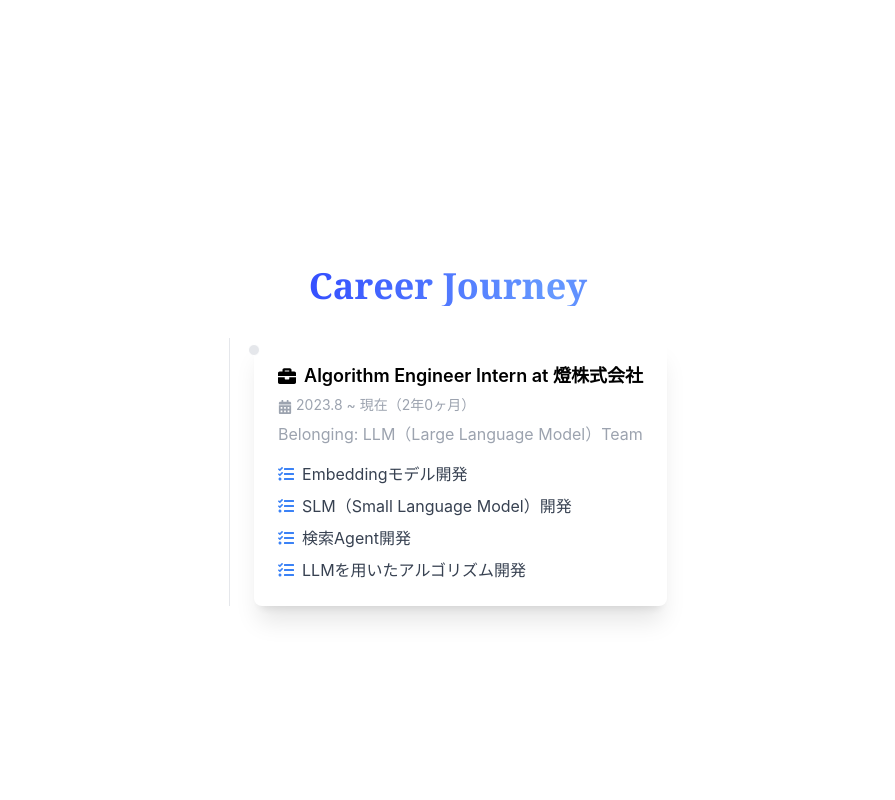
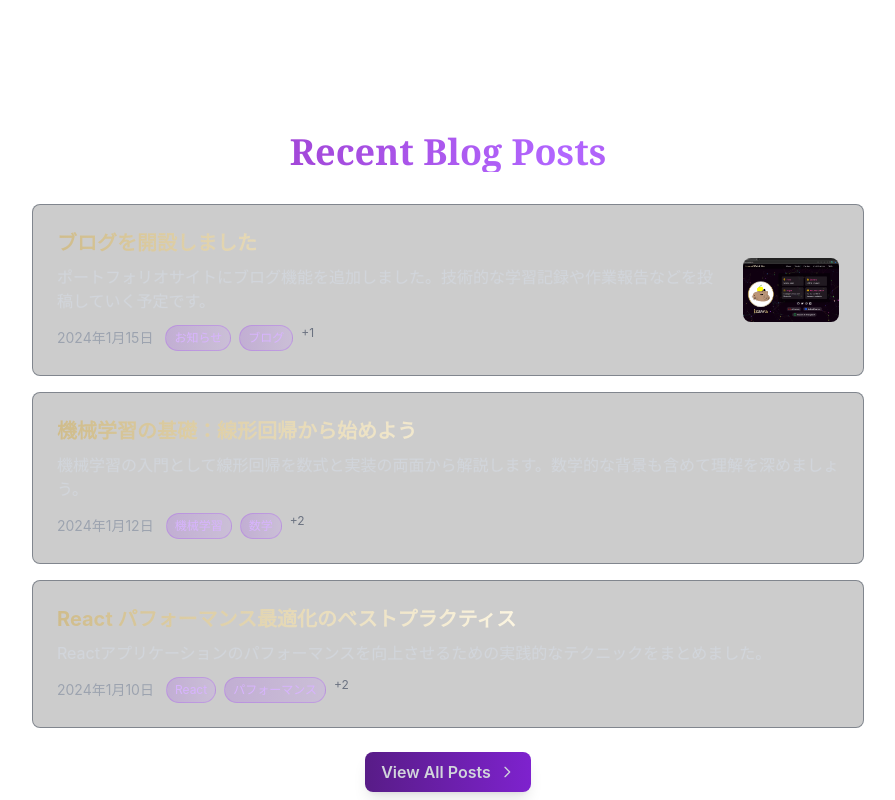
Before and after one commit to Omusubi0123/portfolio, a React (Vite) app: page / in a window 1280 px wide. Shown: the part 1540-2340 px from the top of the page, without its empty margins (192-1087 px from the left). Built offline with nearby package versions, Linux system fonts and the light colour scheme.

Commit message:
feat: トップページに最近のブログ記事を表示

```diff
--- a/package.json
+++ b/package.json
@@ -13,6 +13,7 @@
     "@emotion/react": "^11.14.0",
     "@emotion/styled": "^11.14.0",
     "@mui/material": "^7.0.2",
+    "@tailwindcss/line-clamp": "^0.4.4",
     "@types/react-router-dom": "^5.3.3",
     "framer-motion": "^12.4.1",
     "lucide-react": "^0.474.0",
--- a/src/components/Blog/BlogCard.tsx
+++ b/src/components/Blog/BlogCard.tsx
@@ -12,7 +12,7 @@ const BlogCard: React.FC<BlogCardProps> = ({ post }) => {
       to={`/blog/${post.id}`}
       className="block group transform transition-all duration-300 hover:scale-105"
     >
-      <article className="bg-black/40 backdrop-blur-sm rounded-xl p-6 h-full border border-gray-700/50 hover:border-gray-500/70 transition-all duration-300">
+      <article className="bg-black/40 backdrop-blur-sm rounded-xl p-6 h-full border border-gray-700/50 hover:border-gray-500/70 transition-all duration-300 flex flex-col">
         {post.thumbnail && (
           <div className="mb-4 rounded-lg overflow-hidden">
             <img
@@ -23,7 +23,7 @@ const BlogCard: React.FC<BlogCardProps> = ({ post }) => {
           </div>
         )}
 
-        <div className="flex flex-col h-full">
+        <div className="flex flex-col flex-grow">
           <h3 className="text-xl md:text-2xl font-bold shine-gold-text mb-3 line-clamp-2">
             {post.title}
           </h3>
@@ -32,6 +32,7 @@ const BlogCard: React.FC<BlogCardProps> = ({ post }) => {
             {post.summary}
           </p>
 
+          <div className="mt-auto">
             <div className="flex flex-wrap gap-2 mb-3">
               {post.tags.slice(0, 3).map((tag, index) => (
                 <span
@@ -56,6 +57,7 @@ const BlogCard: React.FC<BlogCardProps> = ({ post }) => {
               })}
             </time>
           </div>
+        </div>
       </article>
     </Link>
   );
--- a/src/components/Blog/BlogPost.tsx
+++ b/src/components/Blog/BlogPost.tsx
@@ -230,11 +230,11 @@ const BlogPost: React.FC = () => {
         </article>
 
         {/* 記事の最後 */}
-        <div className="mt-12 pt-8 border-t border-gray-700/50">
+        <div className="mt-6 pt-4 border-t border-gray-700/50">
           <div className="flex justify-center">
             <Link
               to="/blog"
-              className="px-6 py-3 bg-gradient-to-r from-yellow-600 to-yellow-400 text-black font-semibold rounded-lg hover:from-yellow-500 hover:to-yellow-300 transition-all duration-300"
+              className="px-5 py-3 bg-gradient-to-r from-yellow-600 to-yellow-400 text-black font-semibold rounded-lg transition-all duration-300 transform hover:scale-105"
             >
               Read Other Posts
             </Link>
--- /dev/null
+++ b/src/components/Blog/BlogSection.tsx
@@ -0,0 +1,152 @@
+import React from 'react';
+import { Link } from 'react-router-dom';
+import { motion, useAnimation } from 'framer-motion';
+import { useInView } from 'react-intersection-observer';
+import Section from '../Section';
+import { getBlogPostMetadata } from './blogData';
+
+const BlogSection: React.FC = () => {
+  const controls = useAnimation();
+  const [ref, inView] = useInView({
+    triggerOnce: false,
+    threshold: 0.2,
+  });
+
+  const posts = getBlogPostMetadata()
+    .sort((a, b) => new Date(b.date).getTime() - new Date(a.date).getTime())
+    .slice(0, 4); // 最新の4件のみ表示
+
+  React.useEffect(() => {
+    if (inView) {
+      controls.start('visible');
+    } else {
+      controls.start('hidden');
+    }
+  }, [controls, inView]);
+
+  const containerVariants = {
+    hidden: { opacity: 0 },
+    visible: {
+      opacity: 1,
+      transition: {
+        staggerChildren: 0.1,
+      },
+    },
+  };
+
+  const itemVariants = {
+    hidden: { opacity: 0, y: 20 },
+    visible: {
+      opacity: 1,
+      y: 0,
+      transition: {
+        type: 'spring',
+        stiffness: 100,
+      },
+    },
+  };
+
+  return (
+    <Section
+      id="blog"
+      title="Recent Blog Posts"
+      className="bg-transparent py-16"
+      titleColor="shine-purple-text"
+    >
+      <div className="container mx-auto px-4 sm:px-6 lg:px-8 max-w-4xl">
+        <motion.div
+          ref={ref}
+          className="space-y-4"
+          variants={containerVariants}
+          initial="hidden"
+          animate={controls}
+        >
+          {posts.map((post) => (
+            <motion.div key={post.id} variants={itemVariants}>
+              <Link
+                to={`/blog/${post.id}`}
+                className="block group hover:no-underline"
+              >
+                <article className="bg-black/20 backdrop-blur-sm rounded-lg p-4 md:p-6 border border-gray-700/50 hover:border-gray-500/70 transition-all duration-300 hover:bg-black/30 transform hover:scale-105">
+                  <div className="flex flex-col md:flex-row md:items-center md:justify-between gap-4">
+                    <div className="flex-grow">
+                      <h3 className="text-lg md:text-xl font-bold shine-gold-text mb-2 group-hover:shine-silver-text transition-all duration-300">
+                        {post.title}
+                      </h3>
+                      <p className="text-gray-300 text-sm md:text-base line-clamp-2 mb-3">
+                        {post.summary}
+                      </p>
+                      <div className="flex flex-wrap items-center gap-3 text-sm text-gray-400">
+                        <time>
+                          {new Date(post.date).toLocaleDateString('ja-JP', {
+                            year: 'numeric',
+                            month: 'short',
+                            day: 'numeric'
+                          })}
+                        </time>
+                        <div className="flex gap-2">
+                          {post.tags.slice(0, 2).map((tag, index) => (
+                            <span
+                              key={index}
+                              className="px-2 py-1 text-xs rounded-full bg-gradient-to-r from-purple-600/20 to-purple-400/20 text-purple-300 border border-purple-500/30"
+                            >
+                              {tag}
+                            </span>
+                          ))}
+                          {post.tags.length > 2 && (
+                            <span className="text-xs text-gray-500">
+                              +{post.tags.length - 2}
+                            </span>
+                          )}
+                        </div>
+                      </div>
+                    </div>
+                    {post.thumbnail && (
+                      <div className="w-full md:w-24 md:h-16 rounded-lg overflow-hidden flex-shrink-0">
+                        <img
+                          src={post.thumbnail}
+                          alt={post.title}
+                          className="w-full h-full object-cover transition-transform duration-300 group-hover:scale-110"
+                        />
+                      </div>
+                    )}
+                  </div>
+                </article>
+              </Link>
+            </motion.div>
+          ))}
+        </motion.div>
+
+        {/* ブログ一覧への誘導 */}
+        <motion.div
+          className="text-center mt-6"
+          variants={itemVariants}
+          initial="hidden"
+          animate={controls}
+        >
+          <Link
+            to="/blog"
+            className="inline-flex items-center px-4 py-2 bg-gradient-to-r from-purple-900 to-purple-700 text-gray-300 font-semibold rounded-lg hover:from-purple-800 hover:to-purple-600 transition-all duration-300 shadow-lg hover:shadow-xl transform hover:scale-105"
+          >
+            <span>View All Posts</span>
+            <svg
+              className="ml-2 w-4 h-4"
+              fill="none"
+              stroke="currentColor"
+              viewBox="0 0 24 24"
+            >
+              <path
+                strokeLinecap="round"
+                strokeLinejoin="round"
+                strokeWidth={2}
+                d="M9 5l7 7-7 7"
+              />
+            </svg>
+          </Link>
+        </motion.div>
+      </div>
+    </Section>
+  );
+};
+
+export default BlogSection;
--- a/src/pages/App.tsx
+++ b/src/pages/App.tsx
@@ -5,12 +5,14 @@ import Works from '../components/Works/Works';
 import Carriers from '../components/Carriers/Carriers';
 import Skills from '../components/Skills/Skills';
 import Certifications from '../components/Certifications/Certifications';
+import BlogSection from '../components/Blog/BlogSection';
 
 export default function App() {
   return (
     <Layout header={<Header />}>
       <About />
       <Works />
+      <BlogSection />
       <Carriers />
       <Certifications />
       <Skills />
--- a/src/styles/index.css
+++ b/src/styles/index.css
@@ -113,6 +113,14 @@
     color: transparent;
 }
 
+.shine-lightpink-text {
+    background: linear-gradient(90deg, #FFB6C1 0%, #FFC0CB 50%, #FFB6C1 100%);
+    -webkit-background-clip: text;
+    -webkit-text-fill-color: transparent;
+    background-clip: text;
+    color: transparent;
+}
+
 .shine-lightblue-text {
     background: linear-gradient(90deg, #00CED1 0%, #66E0FF 50%, #00CED1 100%);
     -webkit-background-clip: text;
--- a/tailwind.config.js
+++ b/tailwind.config.js
@@ -17,5 +17,7 @@ export default {
     },
   },
   // darkMode: 'media', // ダークモードを有効化
-  plugins: [],
+  plugins: [
+    require('@tailwindcss/line-clamp'),
+  ],
 }
```
Also changed, not shown: src/components/Header.tsx (+20 -18 lines), 1 other file (tests, documents, lock files or other folders). Lines whose indentation alone changed are shown as unchanged.
